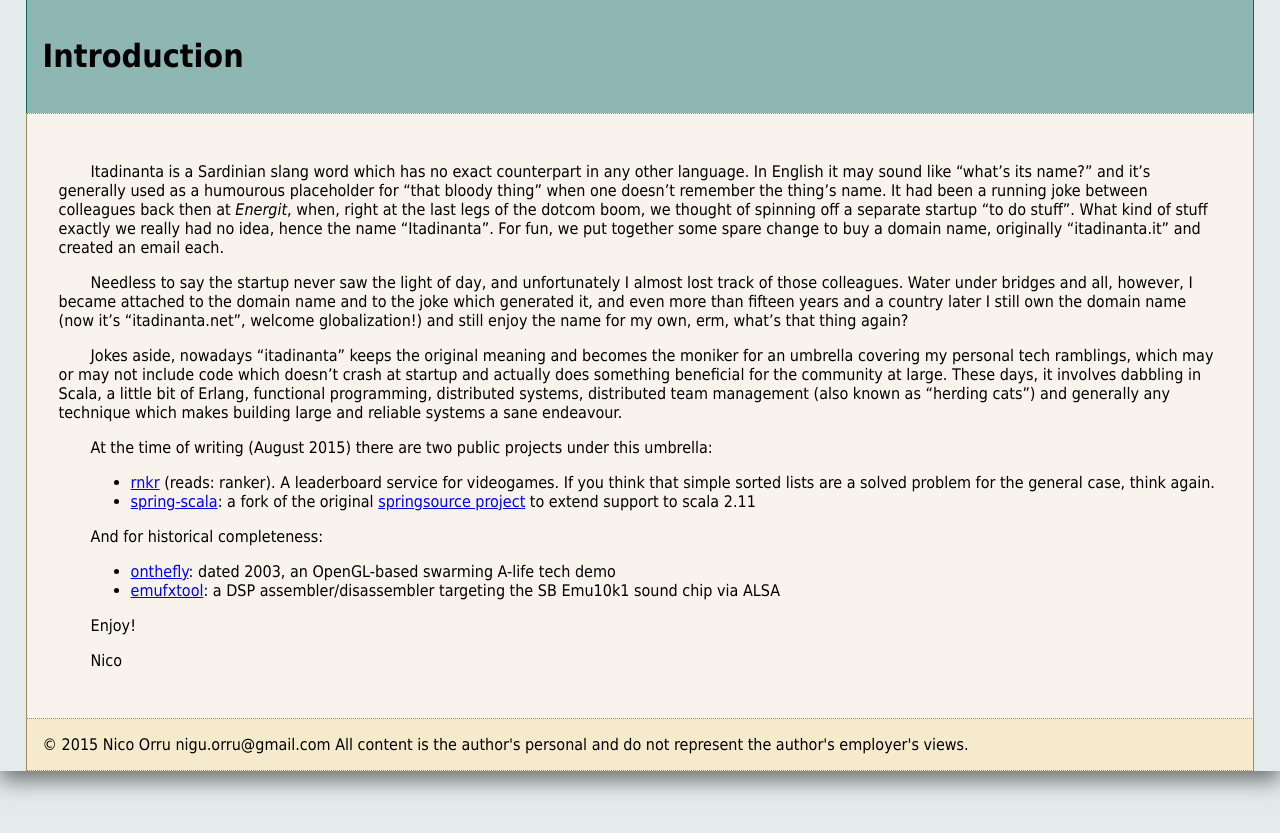
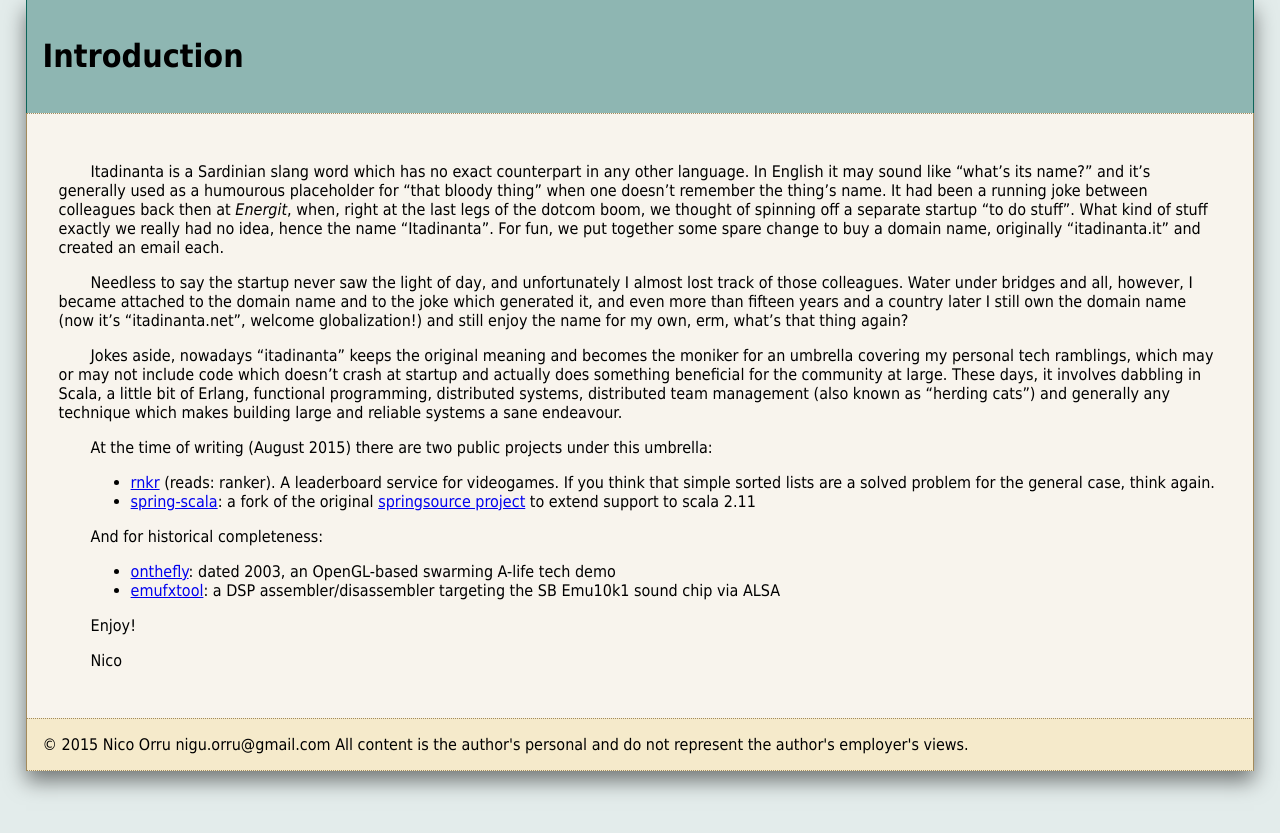
Before and after one commit to itadinanta/itadinanta.github.io, a Jekyll site: the page built from index.md, in a window 1280 px wide. Shown: the top 833 px of the page. Built offline with Jekyll 4.4.1, drawn with Linux system fonts in a browser that asks for light colours.

Commit message:
Not there

```diff
--- a/_layouts/default.html
+++ b/_layouts/default.html
@@ -7,8 +7,8 @@
 <title>Itadinanta - {{ page.title }}</title>
 </head>
 <body>
-	<div id="shadow">
-		<div id="page">
+	<div id="page">
+		<div id="shadow">
 			<div id="header">
 				<h1>{{ page.title }}</h1>
 			</div>
```
